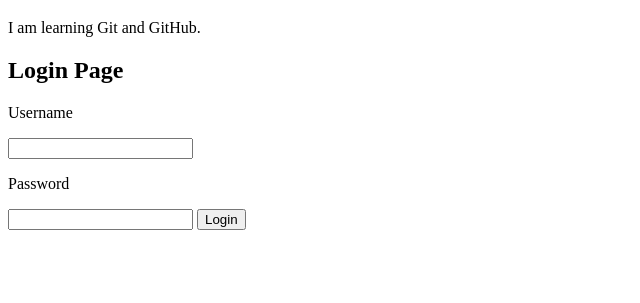
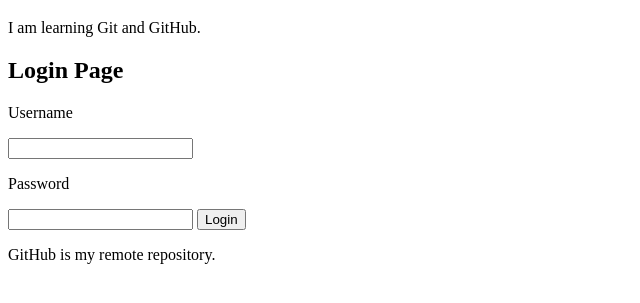
Before and after one commit to Dnyaneshwari88/Practicesas_repository, a plain HTML site: page index.html in a window 1280 px wide. Shown: the part 61-364 px from the top of the page, without its empty margins (0-640 px from the left). Drawn offline with Linux system fonts and the light colour scheme.

Commit message:
Addinhhgggg

```diff
--- a/index.html
+++ b/index.html
@@ -17,5 +17,6 @@
 <input type="password">
 
 <button>Login</button>
+    <p>GitHub is my remote repository.</p>
 </body>
 </html>
```
